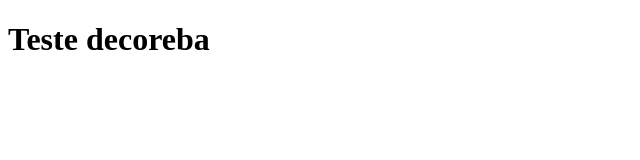
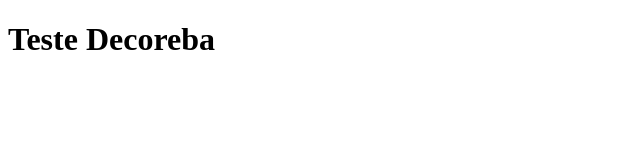
Before and after one commit to branchescunha/clone-tabnews, a Next.js app: page / in a window 1280 px wide. Shown: the top 160 px of the page, without its empty margins (0-640 px from the left). Built offline with nearby package versions, Linux system fonts and the light colour scheme.

Commit message:
adiciona os scripts `lint:check` e `lint:fix`

```diff
--- a/pages/index.js
+++ b/pages/index.js
@@ -1,5 +1,13 @@
 function Home() {
-    return <h1>Teste decoreba</h1>
+  return <h1>Teste Decoreba</h1>;
+}
+
+function teste() {
+  console.log("teste");
+}
+
+function testeerro() {
+  console.log("testeerro");
 }
 
 export default Home;
```
Also changed, not shown: package.json (+6 -1 lines), 2 other files (tests, documents, lock files or other folders).
